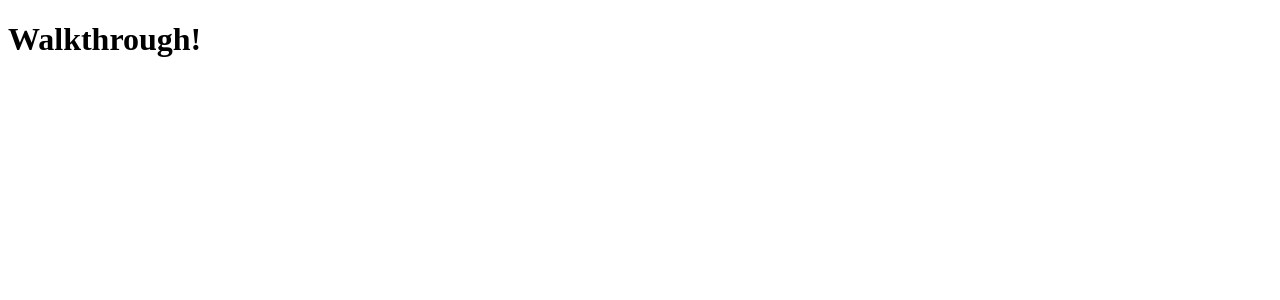
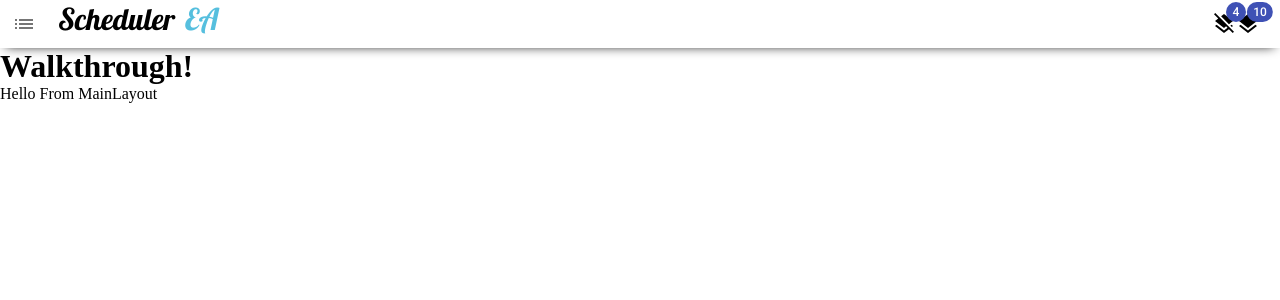
Before and after one commit to emmanuelajaero/ea_scheduler, a React (Create React App) app: page /walkthrough in a window 1280 px wide. Shown: the top 300 px of the page. Built offline with nearby package versions, Linux system fonts and the light colour scheme.

Commit message:
completed navbar decoration

```diff
--- a/package.json
+++ b/package.json
@@ -3,11 +3,14 @@
   "version": "0.1.0",
   "private": true,
   "dependencies": {
+    "@material-ui/core": "^4.11.4",
+    "@material-ui/icons": "^4.11.2",
     "@testing-library/jest-dom": "^5.11.4",
     "@testing-library/react": "^11.1.0",
     "@testing-library/user-event": "^12.1.10",
     "react": "^17.0.2",
     "react-dom": "^17.0.2",
+    "react-hot-toast": "^2.0.0",
     "react-redux": "^7.2.4",
     "react-router-dom": "^5.2.0",
     "react-scripts": "4.0.3",
--- a/src/App.js
+++ b/src/App.js
@@ -2,8 +2,8 @@
 import { addWorkOrder, refreshWorkOrders } from './store/actions/work-orders'
 import { useDispatch, useSelector } from 'react-redux'
 import { Route, Switch } from 'react-router-dom';
-import Home from './pages/home';
-import Walkthrough from './pages/walkthrough';
+
+import routes from './routes/routes';
 
 
 
@@ -26,6 +26,9 @@
   },
 ]
 
+
+
+
 function App() {
   const { workOrders } = useSelector(state => state.workOrders)
   const dispatch = useDispatch()
@@ -43,16 +46,22 @@
       "state": false, //true: still active false: done
     }));
 
+
+
+
   }, [])
 
 
   console.log("workOrders :> ", workOrders);
 
   return (
-    <Switch>
-      <Route path="/" exact><Home /></Route>
-      <Route path="/walkthrough" exact><Walkthrough /></Route>
-    </Switch>
+    <>
+      <Switch>
+        {
+          routes.map((route, index) => <Route key={index} path={route.route} exact><route.layout><route.component></route.component></route.layout></Route>)
+        }
+      </Switch>
+    </>
   );
 }
 
--- a/src/index.js
+++ b/src/index.js
@@ -9,6 +9,8 @@
 import { BrowserRouter } from 'react-router-dom'
 
 import workOrdersReducer from './store/reducers/work-orders'
+
+
 
 const rootReducer = combineReducers({
   workOrders: workOrdersReducer,
--- a/src/pages/home.js
+++ /dev/null
@@ -1,11 +0,0 @@
-import React from 'react'
-
-function Home(props) {
-    return (
-    <div>
-        <h1>Home!</h1>
-    </div>
-    )
-}
-
-export default Home
--- /dev/null
+++ b/src/pages/home/home.js
@@ -0,0 +1,22 @@
+import React, { useEffect } from 'react'
+import Loader from '../../components/loader/loader'
+import { Toaster } from 'react-hot-toast';
+
+import Toast from '../../components/Toast/toast';
+
+function Home(props) {
+
+    useEffect(() => {
+        Toast("res.data.message", "success");
+    }, [])
+
+    return (
+    <div>
+        <Loader className="loader-sm" />
+        <h1>Home!</h1>
+        <Toaster />
+    </div>
+    )
+}
+
+export default Home
```
Also changed, not shown: src/pages/walkthrough/walkthrough.js (renamed from src/pages/walkthrough.js), 1 other file (tests, documents, lock files or other folders).
